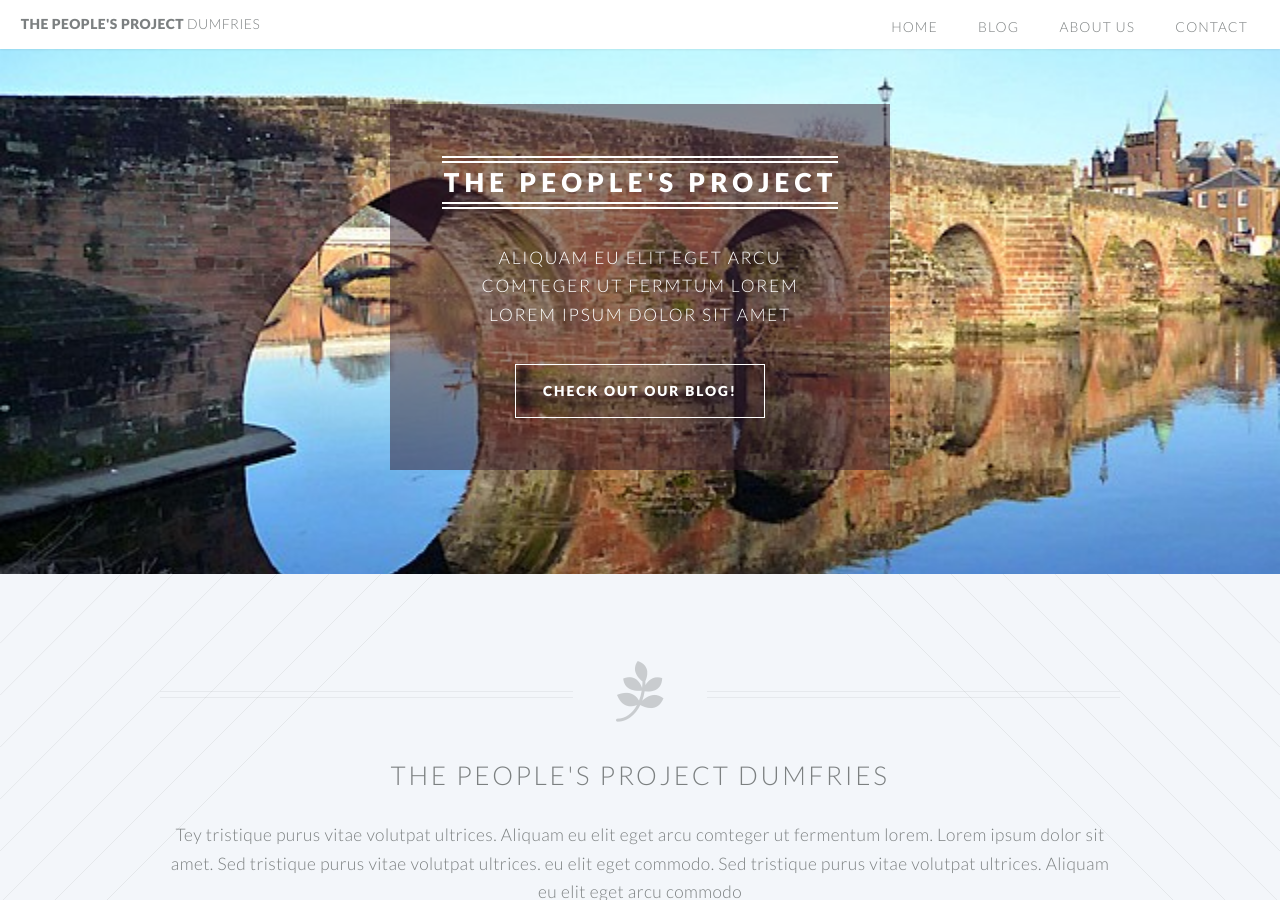
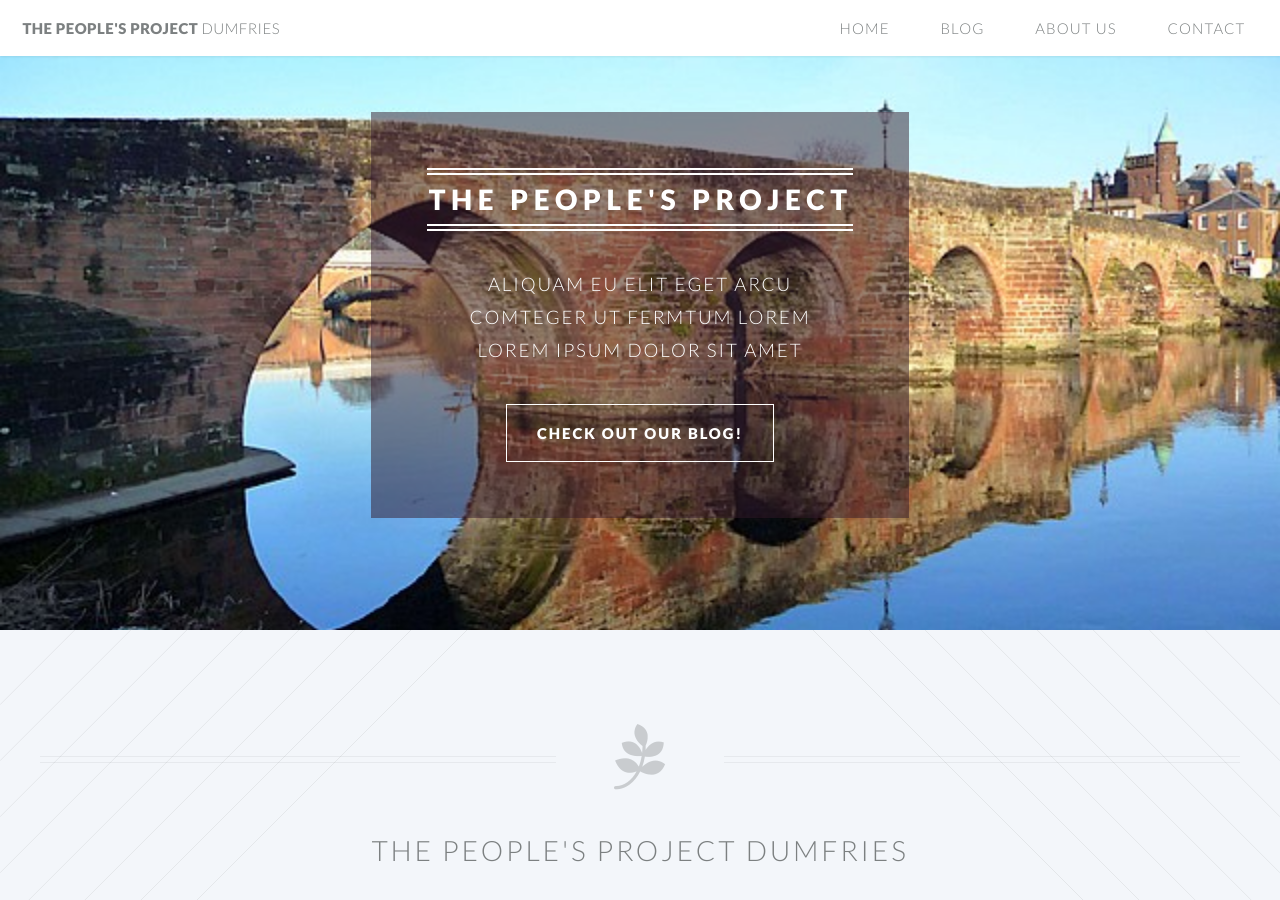
Before and after one commit to catsinspacesuits/peoples-project, a Jekyll site: the page built from index.html, in a window 1280 px wide and 900 px high. Built offline with Jekyll 4.4.1, drawn with Linux system fonts in a browser that asks for light colours.

```diff
--- a/_includes/head.html
+++ b/_includes/head.html
@@ -19,10 +19,10 @@
     <script src="/peoples-project/js/skel-layers.min.js"></script>
     <script src="/peoples-project/js/init.js"></script>
 
-    <link rel="stylesheet" href="Twenty-Jekyll-Theme-master/css/skel.css" />
-    <link rel="stylesheet" href="Twenty-Jekyll-Theme-master/css/style.css" />
-    <link rel="stylesheet" href="Twenty-Jekyll-Theme-master/css/style-wide.css" />
-    <link rel="stylesheet" href="Twenty-Jekyll-Theme-master/css/style-noscript.css" />
+    <link rel="stylesheet" href="{{ site.baseurl }}/css/skel.css" />
+    <link rel="stylesheet" href="{{ site.baseurl }}/css/style.css" />
+    <link rel="stylesheet" href="{{ site.baseurl }}/css/style-wide.css" />
+    <link rel="stylesheet" href="{{ site.baseurl }}/css/style-noscript.css" />
 
     <!--[if lte IE 8]><link rel="stylesheet" href="/peoples-project/css/ie/v8.css" /><![endif]-->
     <!--[if lte IE 9]><link rel="stylesheet" href="/peoples-project/css/ie/v9.css" /><![endif]-->
```
